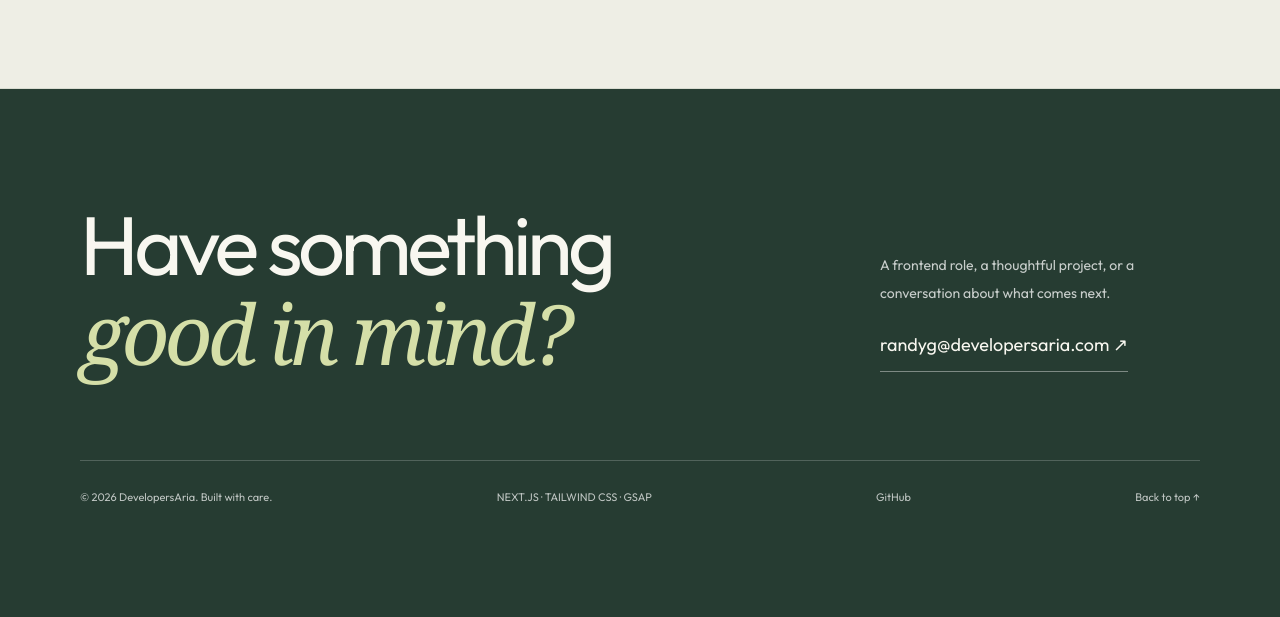
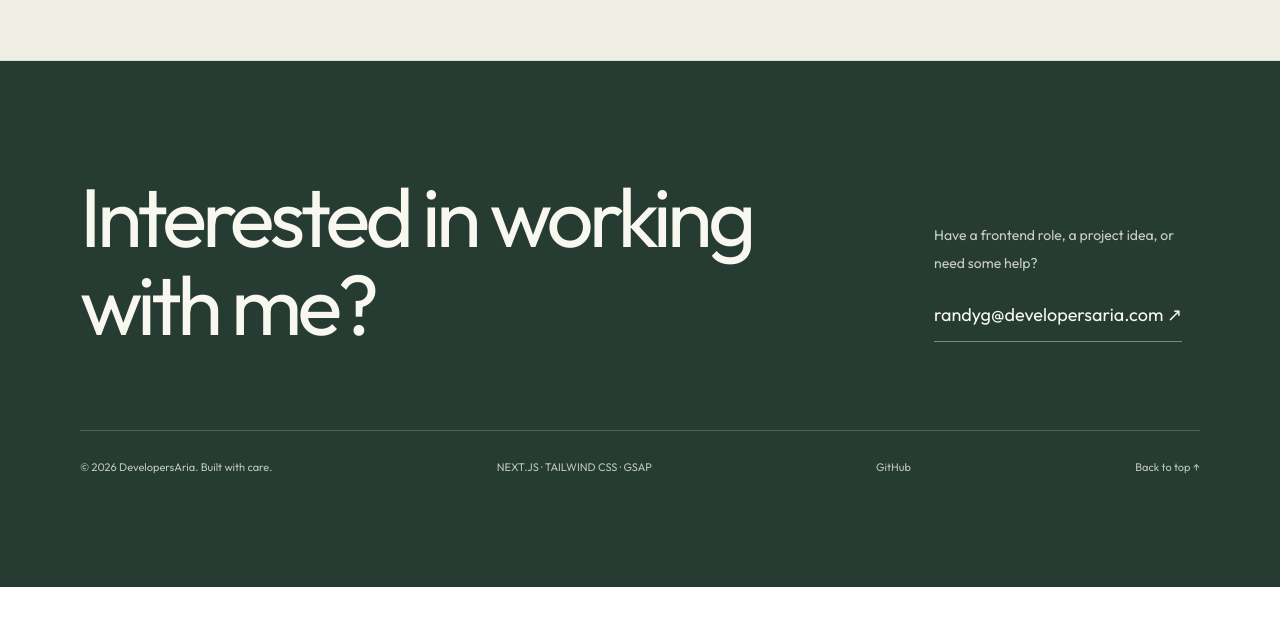
Before and after one commit to developersaria/portfolio, a Next.js app: page / in a window 1280 px wide. Shown: the part 2191-2808 px from the top of the page. After the commit the page ends 2778 px from the top, so only its background shows below. Built offline with nearby package versions, Linux system fonts and the light colour scheme.

Commit message:
Update page copy.

```diff
--- a/app/(frontpage)/_page.client.tsx
+++ b/app/(frontpage)/_page.client.tsx
@@ -98,18 +98,18 @@ export default function Home() {
   const primarySkills = [
     {
       title: "Frontend development",
-      text: "Responsive interfaces, reusable React components, API integrations, and validated forms. Built with Next.js, TypeScript, and Tailwind CSS.",
+      text: "Responsive websites, reusable React components, API integrations, and validated forms. Built with Next.js, TypeScript, and Tailwind CSS.",
       tags: ["React", "Next.js", "TypeScript", "Tailwind CSS"],
     },
     {
       title: "Content & publishing",
-      text: "Custom content management systems, WordPress, and headless CMS workflows. Thoughtful content structure, accessible markup, and on-page SEO.",
+      text: "Custom CMS, WordPress, and headless CMS workflows. All built using best SEO practices.",
       tags: ["Headless CMS", "WordPress", "SEO", "Accessibility"],
     },
     {
       title: "Email & delivery",
       link: "/email-templates",
-      text: "Responsive HTML email templates, cross-browser debugging, and performance improvements. Ownership from implementation through deployment.",
+      text: "Responsive HTML email templates, cross-browser debugging. While using recent agile CI/CD practices.",
       tags: ["HTML email", "Git", "Vercel", "Cross-browser testing"],
     },
   ];
--- a/components/Footer/index.tsx
+++ b/components/Footer/index.tsx
@@ -4,16 +4,11 @@ export default function Footer() {
       <div className="mx-auto w-full max-w-[1440px] px-6 md:px-14 lg:px-20 py-20 md:py-28">
         <div className="flex flex-col justify-between gap-10 md:flex-row md:items-end">
           <h2 className="text-[clamp(3rem,6.5vw,6.2rem)] leading-[1.06] tracking-[-0.055em]">
-            Have something
-            <br />
-            <span className="font-[family-name:Georgia,Times_New_Roman,serif] italic font-normal text-[#d5dfa8]">
-              good in mind?
-            </span>
+            Interested in working with me?
           </h2>
           <div className="pb-2">
             <p className="mb-6 max-w-xs text-sm leading-7 text-white/75">
-              A frontend role, a thoughtful project, or a conversation about
-              what comes next.
+              Have a frontend role, a project idea, or need some help?
             </p>
             <a
               className="inline-flex items-center gap-6 border-b border-white/40 pb-3 text-base hover:text-[#d5dfa8] sm:text-lg"
```
